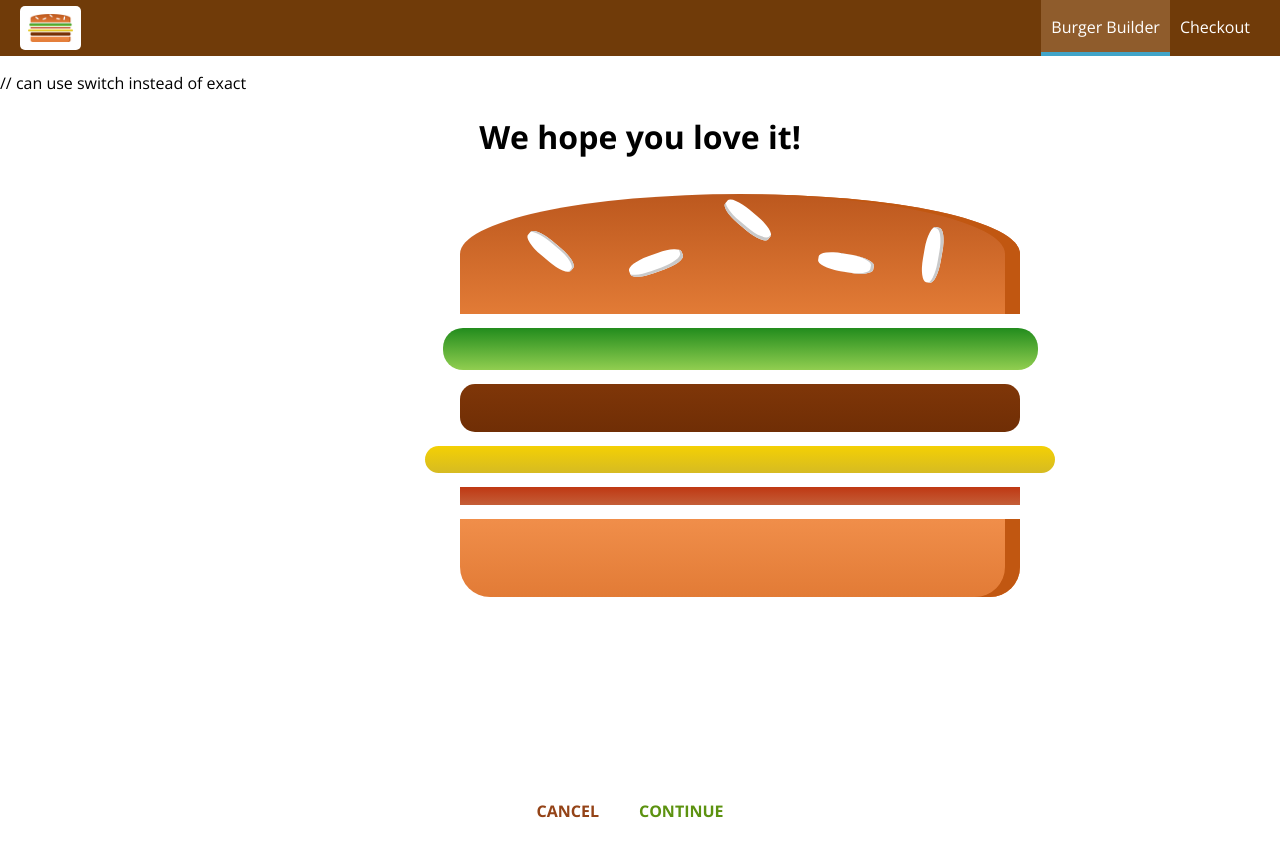
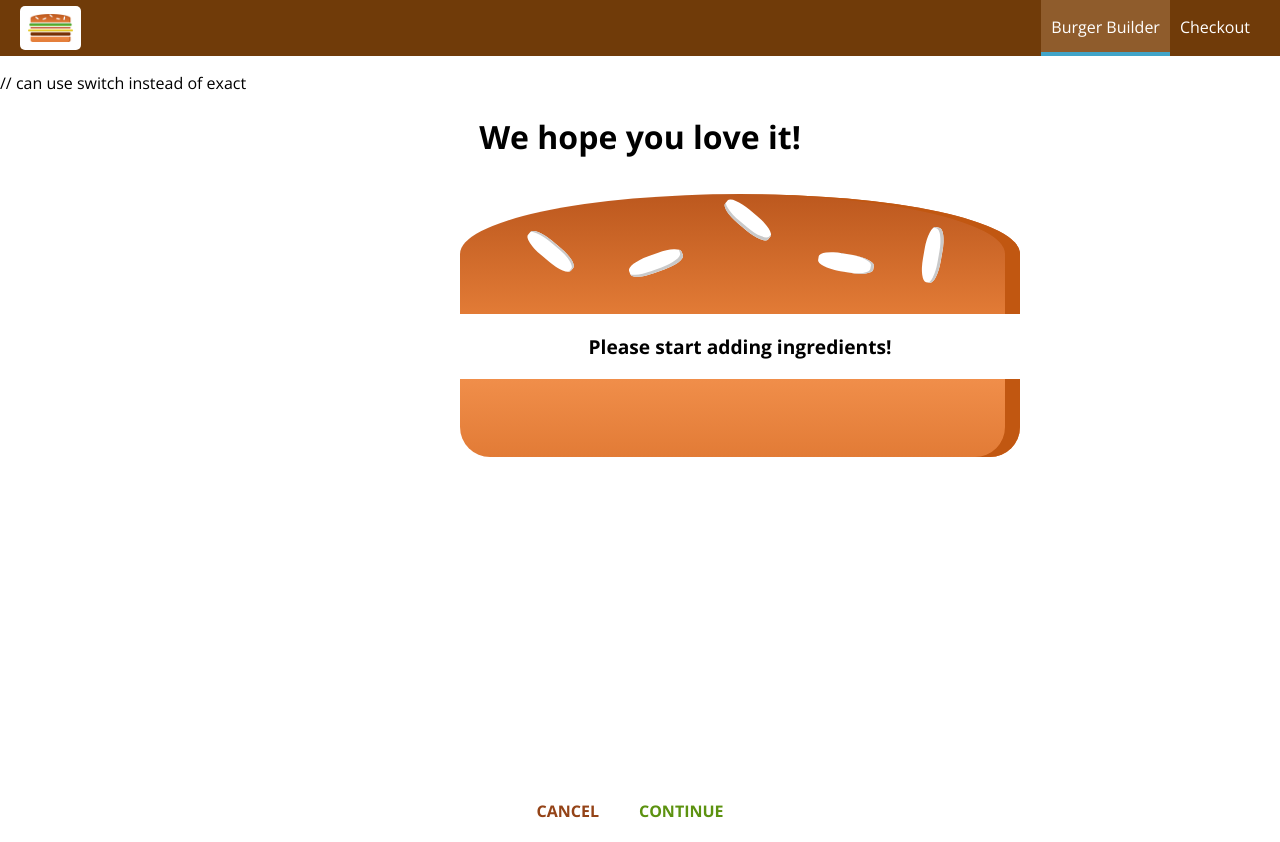
Before and after one commit to HenryRivera/BurgerBuilder, a React app: page /checkout in a window 1280 px wide. Built offline with nearby package versions, Linux system fonts and the light colour scheme.

Commit message:
passing ingredients via query params

```diff
--- a/src/containers/BurgerBuilder/BurgerBuilder.js
+++ b/src/containers/BurgerBuilder/BurgerBuilder.js
@@ -138,7 +138,16 @@
         //         console.log(error)
         //         this.setState({ loading: false, purchasing: false })
         //     })
-        this.props.history.push('/checkout')
+        const queryParams = []
+        for (let i in this.state.ingredients){
+            // setting property name = property value for said name
+            queryParams.push(encodeURIComponent(i) + '=' + encodeURIComponent(this.state.ingredients[i]))
+        }
+        const queryString = queryParams.join('&')
+        this.props.history.push({
+            pathname: '/checkout',
+            search: '?' + queryString
+        })
     }
 
     render(){
--- a/src/containers/Checkout/Checkout.js
+++ b/src/containers/Checkout/Checkout.js
@@ -13,6 +13,16 @@
             cheese: 1,
             bacon: 1
         }
+    }
+
+    componentDidMount(){
+        const query = new URLSearchParams(this.props.location.search)
+        const ingredients = {}
+        for (let param of query.entries()){
+            // ['salad', '1']
+            ingredients[param[0]] = +param[1]
+        }
+        this.setState({ingredients: ingredients})
     }
 
     cancelCheckoutHandler = () =>{
```
